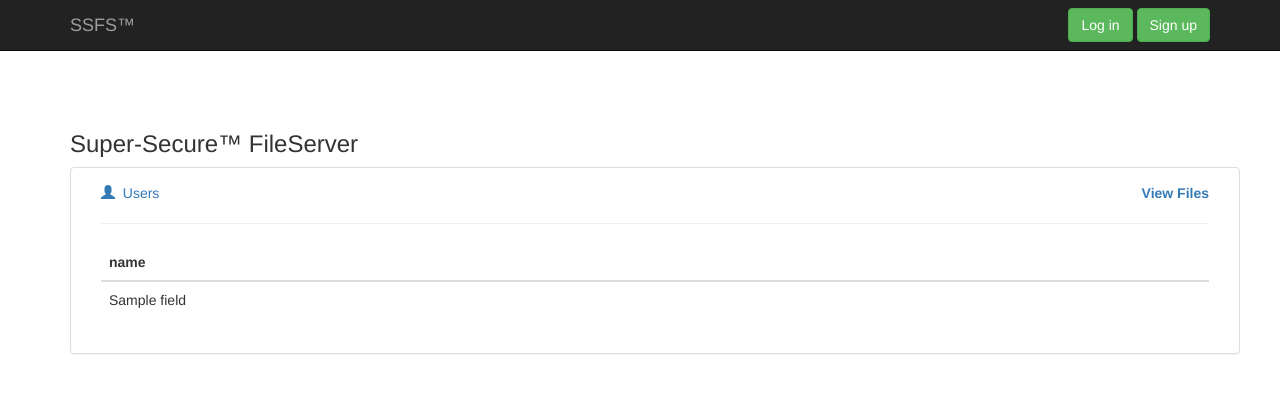
After one commit to jtschoonhoven/capture-the-flag, a Flask app: template capture_the_flag/templates/users.html in a window 1280 px wide. The commit adds this page. Shown: the top 393 px of the page. Run offline with Flask 2, Linux system fonts and the light colour scheme; the template is opened without the code that fills it: most values are stand-ins (such as "Sample title", 1, 10 or a date in 2020); some libraries are stand-ins or nearby versions.

Commit message:
add users view

```diff
--- a/capture_the_flag/app.py
+++ b/capture_the_flag/app.py
@@ -5,7 +5,7 @@ from flask_restful import Api
 from capture_the_flag import database as db
 from capture_the_flag.models.user import load_user_from_session, User
 from capture_the_flag.session import SuperSecureSessionInterface
-from capture_the_flag.routes import files, index, login, logout, signup
+from capture_the_flag.routes import files, index, login, logout, signup, users
 
 
 # HACK: don't serve static files from the root path
@@ -40,6 +40,7 @@ app.add_url_rule('/logout', 'logout', logout.handle_request)
 app.add_url_rule('/signup', 'signup', signup.handle_request, methods=['GET', 'POST'])
 app.add_url_rule('/files/', 'files', files.handle_request, defaults={'path': 'shared'})
 app.add_url_rule('/files/<path:path>', 'files', files.handle_request)
+app.add_url_rule('/users', 'users', users.handle_request)
 
 
 if __name__ == '__main__':
--- a/capture_the_flag/database.py
+++ b/capture_the_flag/database.py
@@ -13,6 +13,7 @@ database = SqliteDatabase('{}'.format(DB_NAME))
 def execute(sql, params=None):
     # type: (str, Union[Dict, Sequence]) -> sqlite3.Cursor
     connection = database.get_conn()
+    connection.row_factory = sqlite3.Row
     cursor = connection.cursor()
     cursor.execute(sql, params or ())
     connection.commit()
--- a/capture_the_flag/models/user.py
+++ b/capture_the_flag/models/user.py
@@ -4,6 +4,7 @@ import time
 from peewee import DoesNotExist, PrimaryKeyField, TextField
 from flask_login.mixins import UserMixin
 
+from capture_the_flag import database as db
 from capture_the_flag.models.base import BaseModel
 
 
@@ -30,7 +31,7 @@ def load_user_from_session(id):
     try:
         # HACK: should match on session_token, not permanent ID
         user = User.get(User.id == int(id))
-    except (DoesNotExist, ValueError):
+    except (DoesNotExist, ValueError, TypeError):
         return None
     return user
 
@@ -47,3 +48,6 @@ class User(BaseModel, UserMixin):
     def get_id(self):
         # HACK: this should use session_token
         return unicode(self.id)
+
+    class Meta(object):
+        db_table = 'users'
--- a/capture_the_flag/templates/files.html
+++ b/capture_the_flag/templates/files.html
@@ -6,6 +6,7 @@
         <div class="panel panel-default container">
 
             <div class="panel-body">
+                <a href="/users" class="pull-right"><strong>View Users</strong></a>
                 <a href="/files">
                     <span class="glyphicon glyphicon-home"></span>&nbsp;
                     files
--- /dev/null
+++ b/capture_the_flag/templates/users.html
@@ -0,0 +1,40 @@
+{% extends "layout.html" %}
+{% block body %}
+    <div class="container">
+        <h3>Super-Secure™ FileServer</h3>
+
+        <div class="panel panel-default container">
+
+            <div class="panel-body">
+                <a href="/files" class="pull-right"><strong>View Files</strong></a>
+                <a href="/users">
+                    <span class="glyphicon glyphicon-user"></span>&nbsp;
+                    Users
+                </a>
+
+                <hr />
+
+                <table class="table">
+                    <thead>
+                        {% if users %}
+                            {% for field in users[0].keys() %}
+                                <th>{{ field }}</th>
+                            {% endfor %}
+                        {% endif %}
+                    </thead>
+                    <tbody>
+                    {% for user in users %}
+                        <tr>
+                            {% for field in user %}
+                                <td>{{ field }}</td>
+                            {% endfor %}
+                        </tr>
+                    {% else %}
+                        <td>No users!</td>
+                    {% endfor %}
+                    </tbody>
+                </table>
+            </div>
+        </div>
+    </div>
+{% endblock body %}
```
Also changed, not shown: capture_the_flag/routes/users.py (added, +29 -0 lines).
